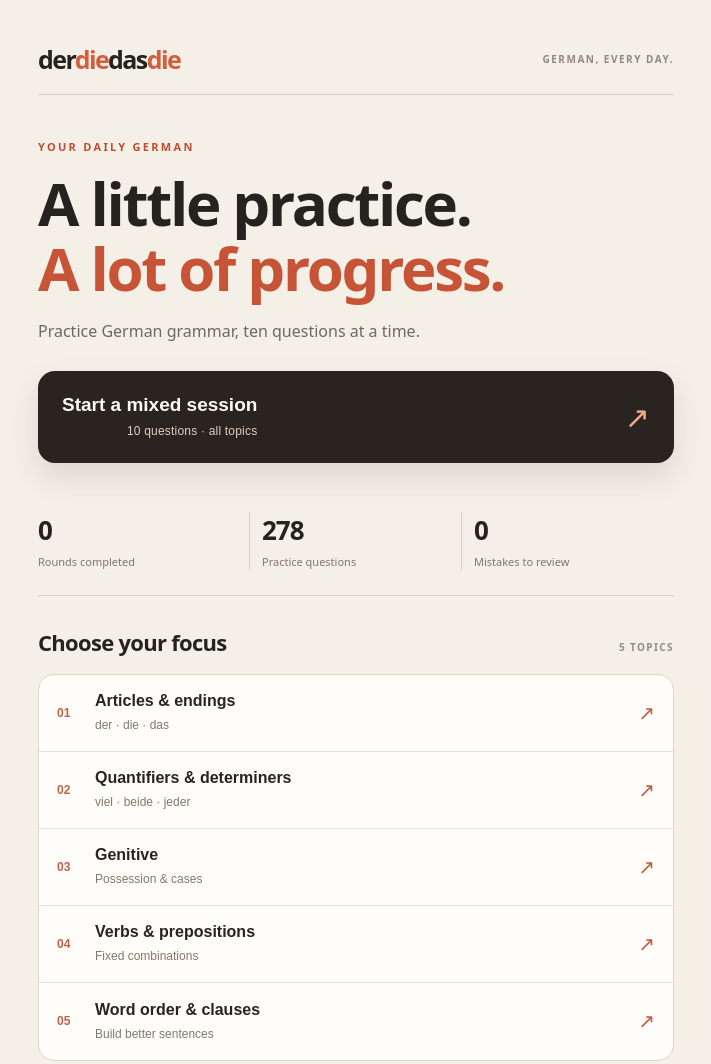
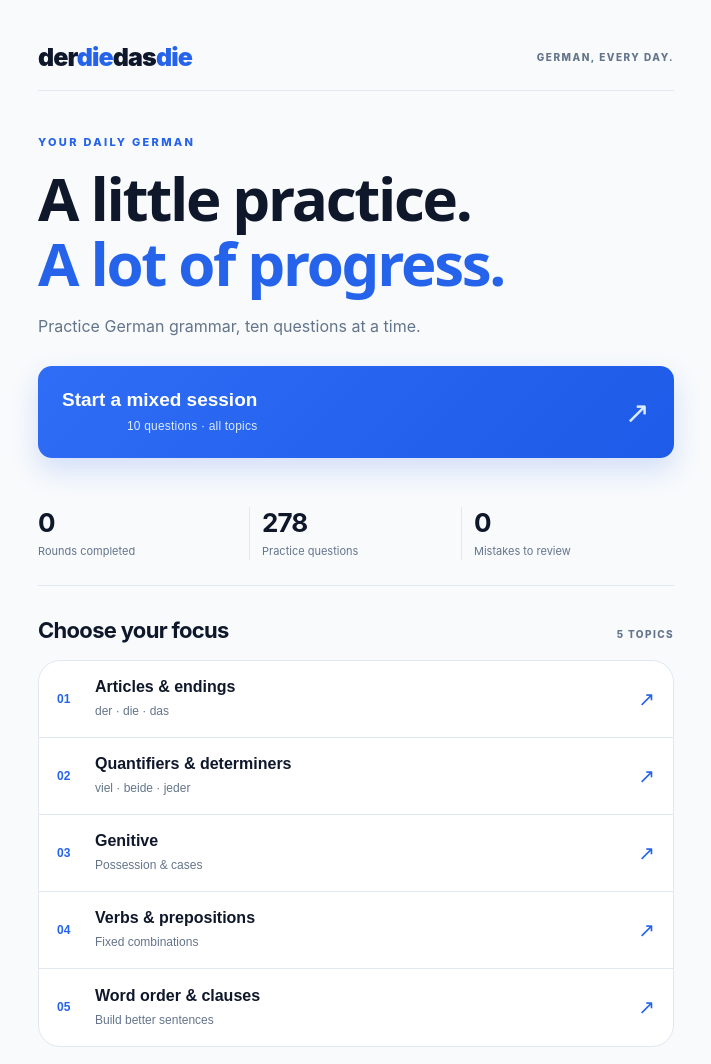
Before and after one commit to czarina28/derdiedasdie-ios, a website built with Vite: page index.html in a window 1280 px wide. Shown: the top 1064 px of the page, without its empty margins (284-995 px from the left). Built offline with nearby package versions, Linux system fonts and the light colour scheme.

Commit message:
Trial main derdiedasdie website branding in practice app

```diff
--- a/src/style.css
+++ b/src/style.css
@@ -82,3 +82,50 @@ button{-webkit-tap-highlight-color:transparent;touch-action:manipulation}
 .home-exit:hover{border-color:#c14c30;background:#fff0e7}
 .home-exit:focus-visible,.hero-start:focus-visible,.topic-list button:focus-visible,.review-link:focus-visible{outline:3px solid #d45d3e;outline-offset:3px}
 @media(max-width:420px){.home-hero{padding-top:35px}.home-hero h1{font-size:clamp(36px,9.2vw,46px)}.hero-start{min-height:84px;padding:18px}.home-stats strong{font-size:23px}.topic-list button{padding:13px 14px;gap:12px}.topic-copy strong{font-size:15px}.header-note{font-size:9px}}
+
+
+/* derdiedasdie.de brand trial — adapted from the main site's brand.css.
+   Keeps the app's compact mobile layout and existing interaction states. */
+:root{
+ --ddd-ink:#0f172a;--ddd-text:#334155;--ddd-muted:#64748b;
+ --ddd-line:#e2e8f0;--ddd-blue:#2563eb;--ddd-blue-dark:#1d4ed8;
+ --ddd-pink:#ec4899;--ddd-green:#22a95b;--ddd-yellow:#f59e0b;
+ --ddd-purple:#8b5cf6;--ddd-teal:#14b8a6;--ddd-soft:#f8fafc;
+ --ddd-shadow:0 14px 40px rgba(15,23,42,.08);--ddd-radius:22px;
+ color:var(--ddd-ink);background:var(--ddd-soft);
+ font-family:Inter,ui-sans-serif,system-ui,-apple-system,"Segoe UI",sans-serif;
+}
+body{background:var(--ddd-soft);color:var(--ddd-ink)}
+header{border-bottom-color:var(--ddd-line)}
+.brand{color:var(--ddd-ink);letter-spacing:-.035em}
+.brand span{color:var(--ddd-blue)}
+.header-note,.section-heading>span,.meta{color:var(--ddd-muted)}
+.eyebrow,.home-hero h1 em,.blank,.topic-index,.topic-arrow,.review-link{color:var(--ddd-blue)}
+p,.home-stats span,.topic-copy small,footer,small{color:var(--ddd-muted)}
+.quiz,.topic-list,.mode-list button,#back{background:#fff;border-color:var(--ddd-line);color:var(--ddd-ink)}
+.quiz{border-radius:var(--ddd-radius);box-shadow:var(--ddd-shadow)}
+.hero-start,#next,#again,.ddd-cta{
+ background:linear-gradient(135deg,#2f6df6,#1d5be8);
+ color:#fff;border-radius:14px;box-shadow:0 12px 28px rgba(37,99,235,.18)
+}
+.hero-start:hover,#next:hover,#again:hover{background:var(--ddd-blue-dark)}
+.hero-start small,.hero-start>span:last-child{color:#dbeafe}
+.home-stats{border-bottom-color:var(--ddd-line)}
+.home-stats div{border-right-color:var(--ddd-line)}
+.topic-list{border-radius:var(--ddd-radius)}
+.topic-list button{color:var(--ddd-ink);border-bottom-color:var(--ddd-line)}
+.topic-list button:hover,.mode-list button:hover,#back:hover{background:#eff6ff;border-color:var(--ddd-blue)}
+.answer{background:#fff;border-color:#cbd5e1;color:var(--ddd-ink)}
+.answer:not(:disabled):hover{background:#eff6ff;border-color:var(--ddd-blue)}
+.answer.right{background:#dcfce7;border-color:var(--ddd-green);color:#166534}
+.answer.wrong{background:#fce7f3;border-color:var(--ddd-pink);color:#9d174d}
+.progress-track{background:var(--ddd-line)}
+.progress-fill{background:var(--ddd-blue)}
+#feedback{color:var(--ddd-text)}
+#feedback:not(:empty){border-left-color:var(--ddd-blue);background:#eff6ff}
+.home-exit{border-color:var(--ddd-line);background:#fff;color:var(--ddd-text)}
+.home-exit:hover{background:#eff6ff;border-color:var(--ddd-blue)}
+.answer:focus-visible,.answer:not(:disabled):focus-visible,#next:focus-visible,
+.mode-list button:focus-visible,#again:focus-visible,#back:focus-visible,
+.home-exit:focus-visible,.hero-start:focus-visible,.topic-list button:focus-visible,
+.review-link:focus-visible{outline:3px solid var(--ddd-blue);outline-offset:3px}
```
